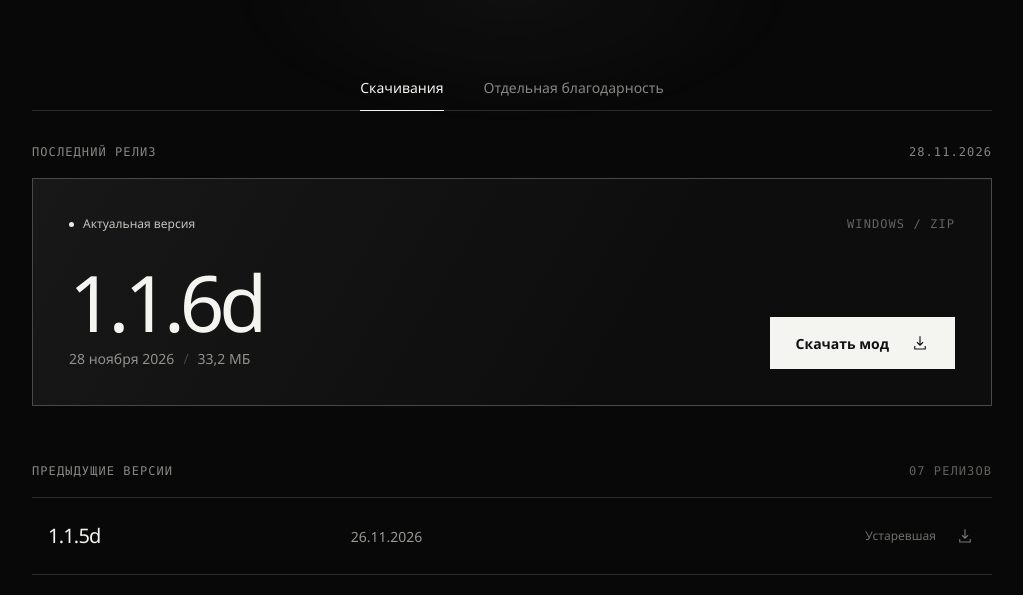
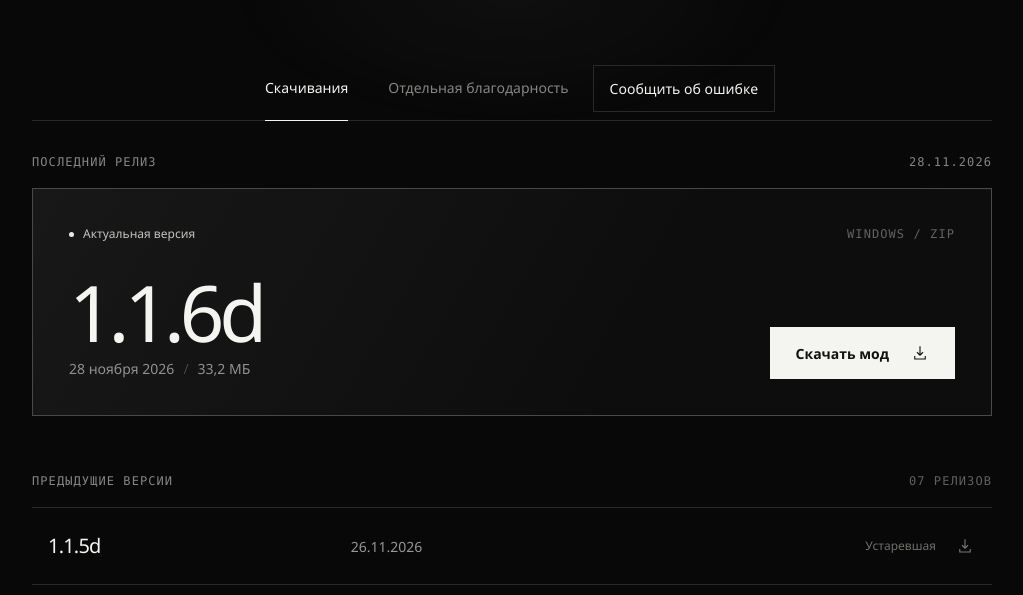
Before and after one commit to CattaiLq/hwaw-edition, a plain HTML site: page index.html in a window 1280 px wide. Shown: the part 182-777 px from the top of the page, without its empty margins (128-1151 px from the left). Drawn offline with Linux system fonts and the light colour scheme.

Commit message:
Add bug and crash reports through GitHub Issues

```diff
--- a/index.html
+++ b/index.html
@@ -24,6 +24,7 @@
     .logo { display: block; width: 100%; height: auto; filter: grayscale(1); animation: float 7s 1.5s ease-in-out infinite; }
     .page-nav { display: flex; justify-content: center; flex-wrap: wrap; gap: 8px; margin-bottom: 32px; border-bottom: 1px solid var(--line); }
     .page-nav a { position: relative; padding: 12px 16px; color: var(--muted); font-size: 14px; transition: color .3s, background .3s; }
+    .page-nav .report-link { color: var(--fg); border: 1px solid var(--line); margin-bottom: 8px; }
     .page-nav a:hover { color: var(--fg); background: #ffffff05; }
     .page-nav a[aria-current="page"] { color: var(--fg); }
     .page-nav a[aria-current="page"]::after { content: ""; position: absolute; inset: auto 16px -1px; height: 1px; background: var(--fg); }
@@ -121,7 +122,7 @@
     <section class="hero" aria-label="Plants vs. Zombies: HWaW Edition">
       <h1><img class="logo" src="assets/logo.png" alt="Plants vs. Zombies: HWaW Edition" width="490"></h1>
     </section>
-    <nav class="page-nav" aria-label="Разделы сайта"><a href="index.html" aria-current="page">Скачивания</a><a href="thanks.html">Отдельная благодарность</a></nav>
+    <nav class="page-nav" aria-label="Разделы сайта"><a href="index.html" aria-current="page">Скачивания</a><a href="thanks.html">Отдельная благодарность</a><a class="report-link" href="https://github.com/CattaiLq/hwaw-edition/issues/new/choose" target="_blank" rel="noopener noreferrer">Сообщить об ошибке</a></nav>
     <section id="versions" aria-label="Скачать мод">
       <div class="section-top mono reveal"><h2>Последний релиз</h2><span>28.11.2026</span></div>
       <div class="current reveal">
```
Also changed, not shown: thanks.html (+2 -1 lines), 3 other files.
